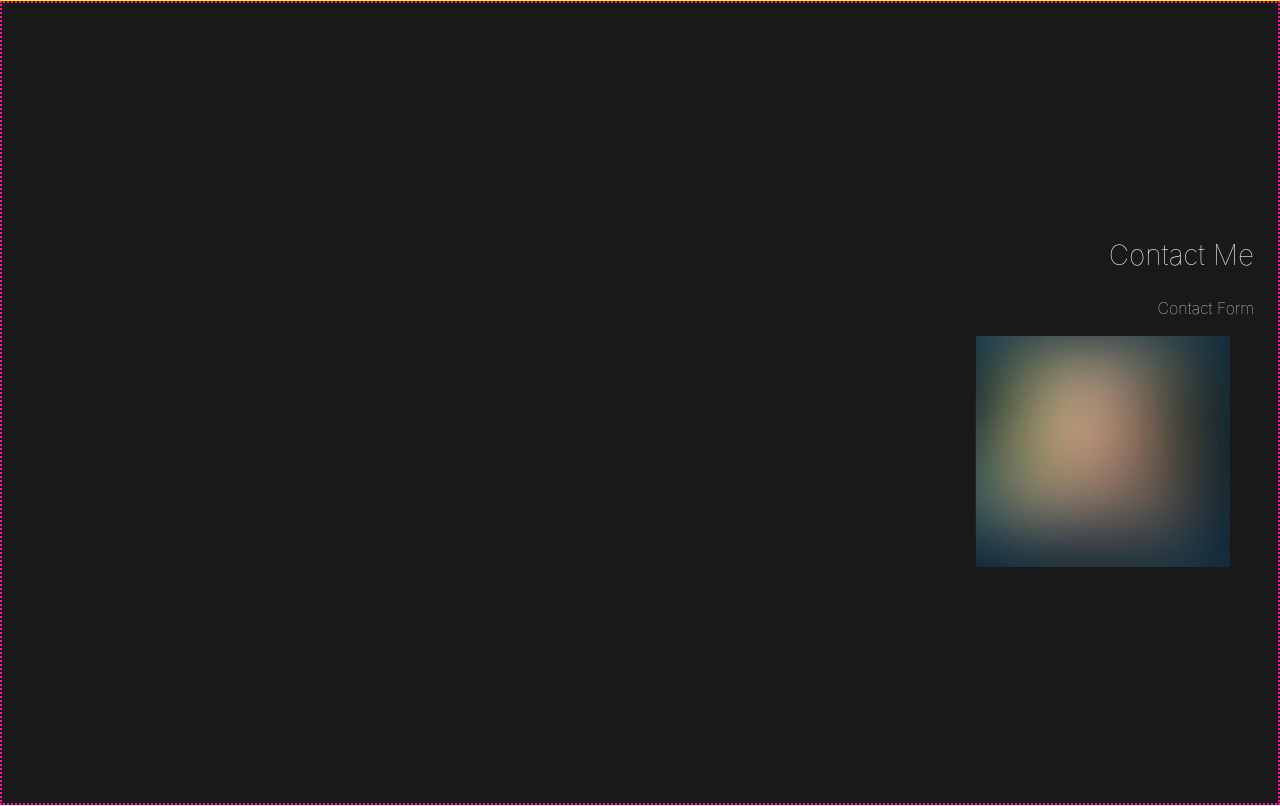
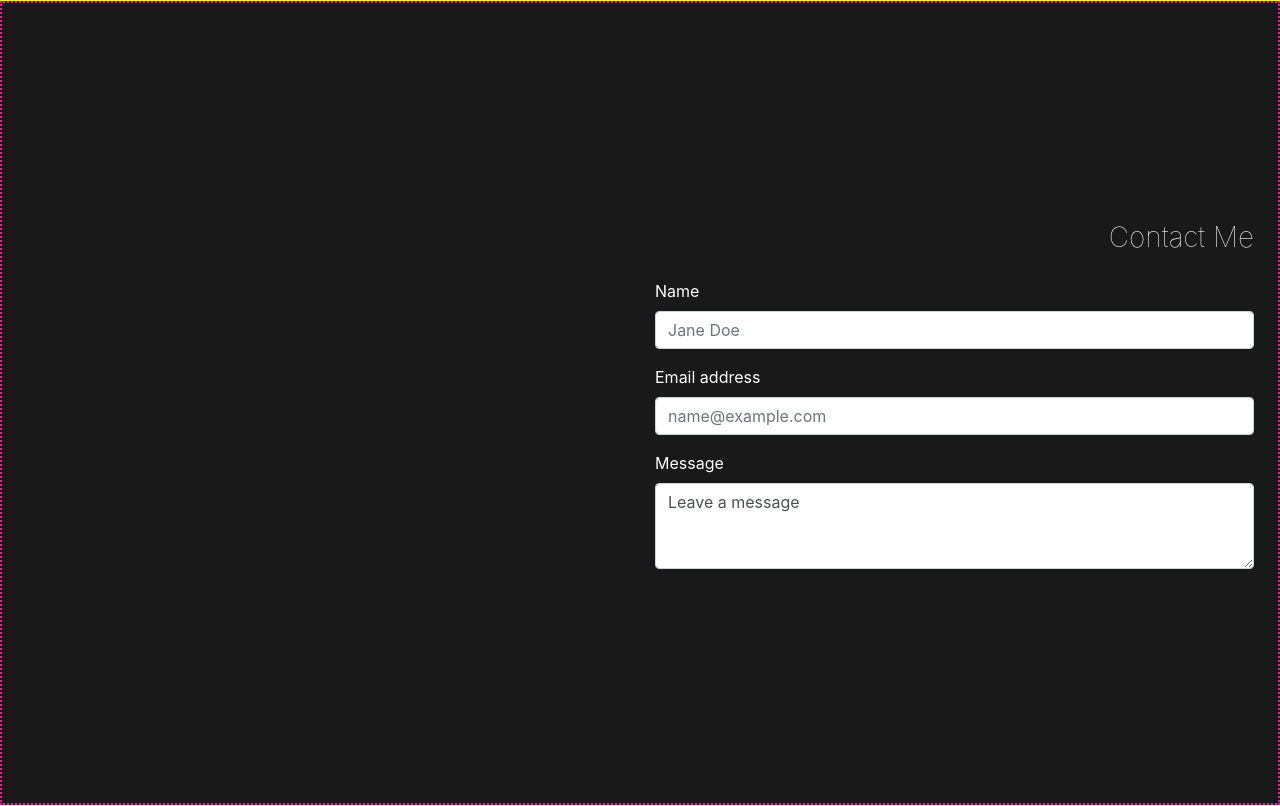
Before and after one commit to EricaTollefson/erica-tollefson-portfolio, a PHP site: page / in a window 1280 px wide. Shown: the part 2429-3235 px from the top of the page. Run offline with PHP 8.4, Linux system fonts and the light colour scheme.

Commit message:
added contact form structure to index, updated gitignore with mailconfig.php

```diff
--- a/public_html/index.php
+++ b/public_html/index.php
@@ -92,15 +92,27 @@
 
 		<div class="container-fluid contact section" >
 			<div class="row min-vh-100 clearfix">
-				<div class="col-sm-5 col-4">
+				<div class="col-md-6 col-sm-5 col-4">
 
 				</div>
-				<div class="col-sm-7 col-8 my-auto d-block float-right pr-4" style="width:auto;">
+				<div class="col-md-6 col-sm-7 col-8 my-auto d-block float-right pr-4" style="width:auto;">
 					<h3 class="text-right text-light pb-3">Contact Me</h3>
-					<p class="text-right text-light ml-sm-3">Contact Form</p>
-				<div class="col-sm-7 col-8 my-auto d-block float-right pr-4" style="width:auto;">
-					<img class="ml-sm-3 placeholder-img" src="images/placeholder.jpg" alt="a blurry image">
-				</div>
+					<form>
+						<div class="form-group">
+								<label class="text-white" for="exampleFormInputName">Name</label>
+								<input type="text" class="form-control" id="inlineFormInputName" placeholder="Jane Doe">
+							</div>
+
+						<div class="form-group">
+							<label class="text-white" for="exampleFormControlInput1">Email address</label>
+							<input type="email" class="form-control" id="exampleFormControlInput1" placeholder="name@example.com">
+						</div>
+
+						<div class="form-group">
+							<label class="text-white" for="exampleFormControlTextarea1">Message</label>
+							<textarea class="form-control" id="exampleFormControlTextarea1" rows="3">Leave a message</textarea>
+						</div>
+					</form>
 				</div>
 			</div>
 		</div>
```
Also changed, not shown: 1 other file.
